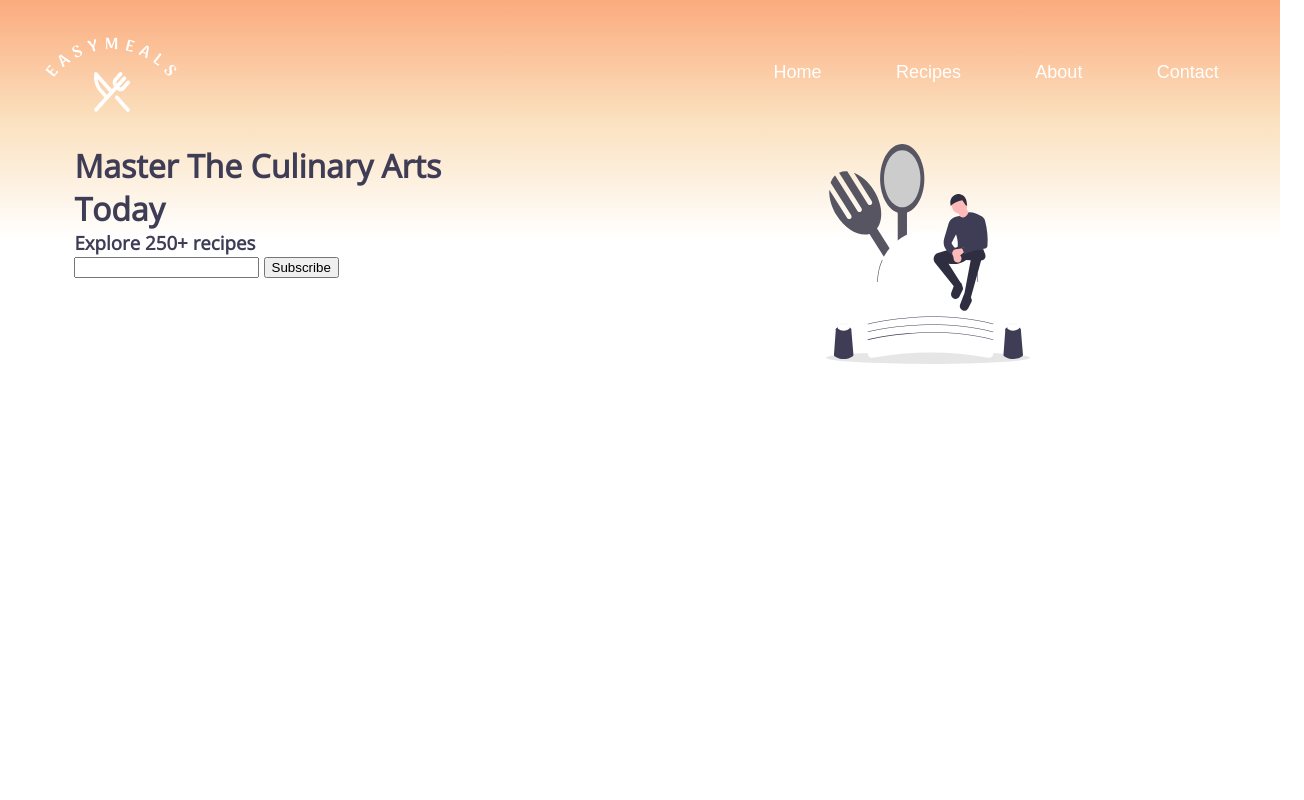
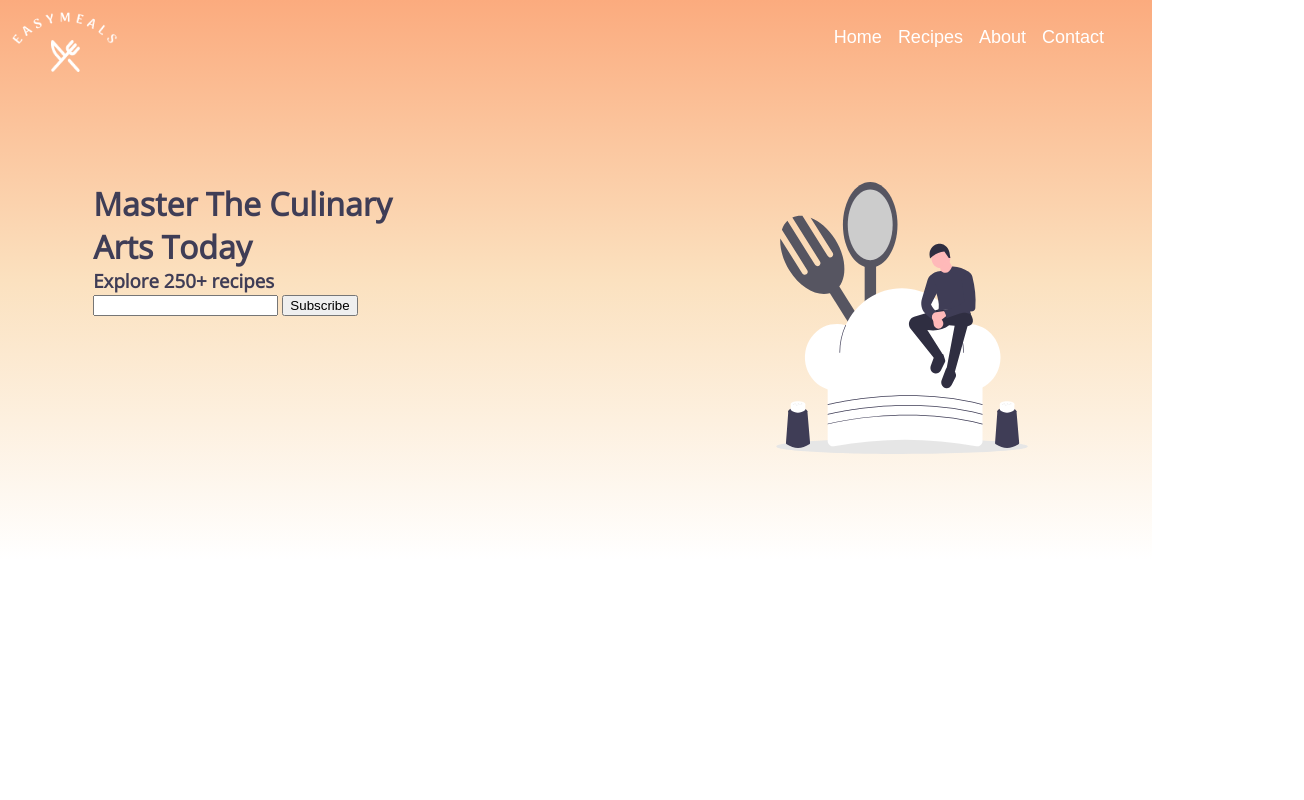
Before and after one commit to mskora-deloitte/zadanie_html_css_dolittle-main, a plain HTML site: page index.html in a window 1280 px wide. Shown: the top 800 px of the page, 1304 px wide, since content can reach past the window. Drawn offline with nearby package versions, Linux system fonts and the light colour scheme.

Commit message:
making picture sizes relative

```diff
--- a/index.html
+++ b/index.html
@@ -9,7 +9,7 @@
     <div class="background-gradient">
     </div>
     <header>
-      <img class="logo" src="zadanie_html_css_dolittle-main/img/png/logo.png" alt="EasyMeals logo" height="80" width="143"/>
+      <img class="logo" src="zadanie_html_css_dolittle-main/img/png/logo.png" alt="EasyMeals logo"/>
       <div class="navigation">
         <button>Home</button>
         <button>Recipes</button>
@@ -25,7 +25,7 @@
         <button>Subscribe</button>
       </div>
       <div>
-        <img height="220px" src="zadanie_html_css_dolittle-main/img/svg/cooking.svg"/>
+        <img id="cooking-img" src="zadanie_html_css_dolittle-main/img/svg/cooking.svg"/>
       </div>
     </div>
     <div class="trending-recipes">
--- a/styles.css
+++ b/styles.css
@@ -5,25 +5,34 @@
     font-family: 'Open Sans', sans-serif;
     /* height: 2217px;
     width: 1440px; */
+    --site-width: 72rem;
+    --site-height: 110.85rem;
+}
+
+body {
+    height: var(--site-height);
+    width: var(--site-width);
 }
 
 header {
     position: relative;
     top: 0;
     left: 0;
-    margin: 2rem;
+    margin: 0;
+    padding: 0;
     /* width: 1440px; */
-    width: 100%;
+    height: 10.85rem;
+    width: var(--site-width);
     display: flex;
-    align-items: center;
+    align-items: flex-start;
     justify-content: space-between;
 }
 
 header button {
     background: none;
     border: none;
-    padding: 0.2rem 0.2rem;
-    margin: 0 2rem;
+    /* padding: 0.2rem 0.2rem; */
+    /* margin: 0 2rem; */
     font-size: large;
     cursor: pointer;
     color: white;
@@ -45,28 +54,35 @@ header button:hover {
 
 .logo {
     margin: 0;
+    height: 4rem;
+    width: 7.15rem;
+}
+
+#cooking-img {
+    height: 100%;
+    width: 100%;
 }
 
 .background-gradient {
     position: absolute;
     top: 0;
     left: 0;
-    z-index: -10;
+    z-index: -1;
     background-image: linear-gradient(#fbab7e, #fbe1bf, white);
     /* height: 554px; */
-    height: 30%;
-    width: 100%;
+    height: 35rem;
+    width: var(--site-width);
     /* width: 1440px; */
 }
 
 .main-content {
     display: grid;
     color: #3f3d56;
-    row-gap: 5rem;
-    column-gap: 15rem;
+    row-gap: 2.5rem;
+    column-gap: 7.5rem;
     column-count: 2;
-    height: 1000px;
-    width: 100%;
+    height: 85rem;
+    width: var(--site-width);
     grid-template-columns: 30% 30%;
     grid-template-rows: 20% 20% 20%;
     justify-content: space-around;
@@ -77,36 +93,40 @@ header button:hover {
     color: white;
     font-size: larger;
     background-color: #fbab7e;
+    display: flex;
+    flex-direction: column;
+    padding: 0 2rem;
 }
 
 .trending-recipes > * {
-    padding: 2rem 4rem;
+    margin: 2rem 4rem;
 }
 
 .image-box {
     display: flex;
     justify-content: space-between;
-    /* overflow: hidden; */
+    margin-top: 0;
 }
 
 .image-box > div {
-    height: 330px;
-    width: 250px;
-    border-radius: 2rem;
+    height: 22rem;
+    width: 17.33rem;
+    border-radius: 1.5rem;
     overflow: hidden;
 }
 
 .image img {
-    height: 390px;
-    width: 260px;
+    height: 26rem;
+    width: 17.33rem;
 }
 
 footer {
     /* width: 1440px; */
-    width: 100%;
+    width: var(--site-width);
     display: flex;
     justify-content: space-between;
     align-items: center;
+    padding: 1rem 0;
 }
 
 footer > * {
```
